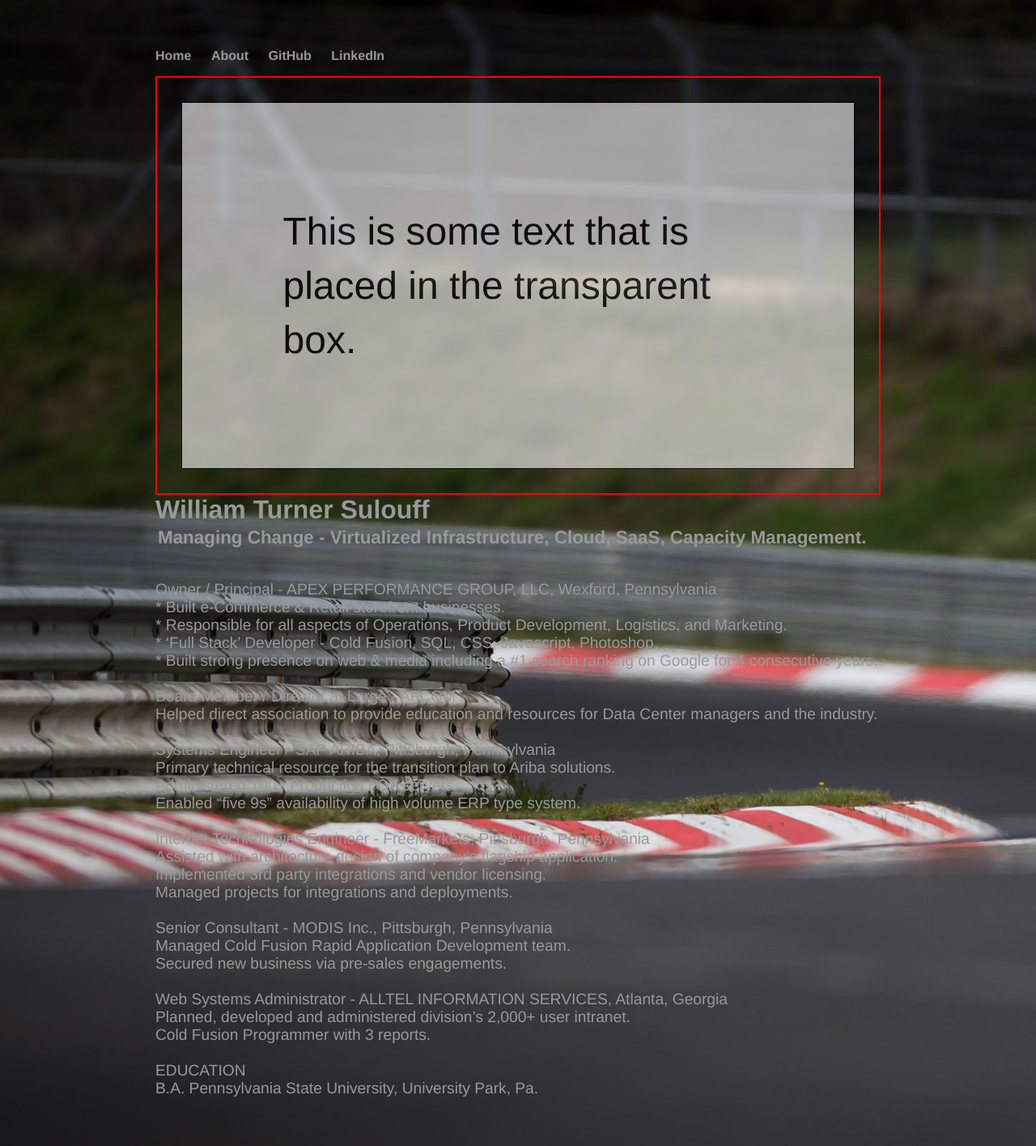
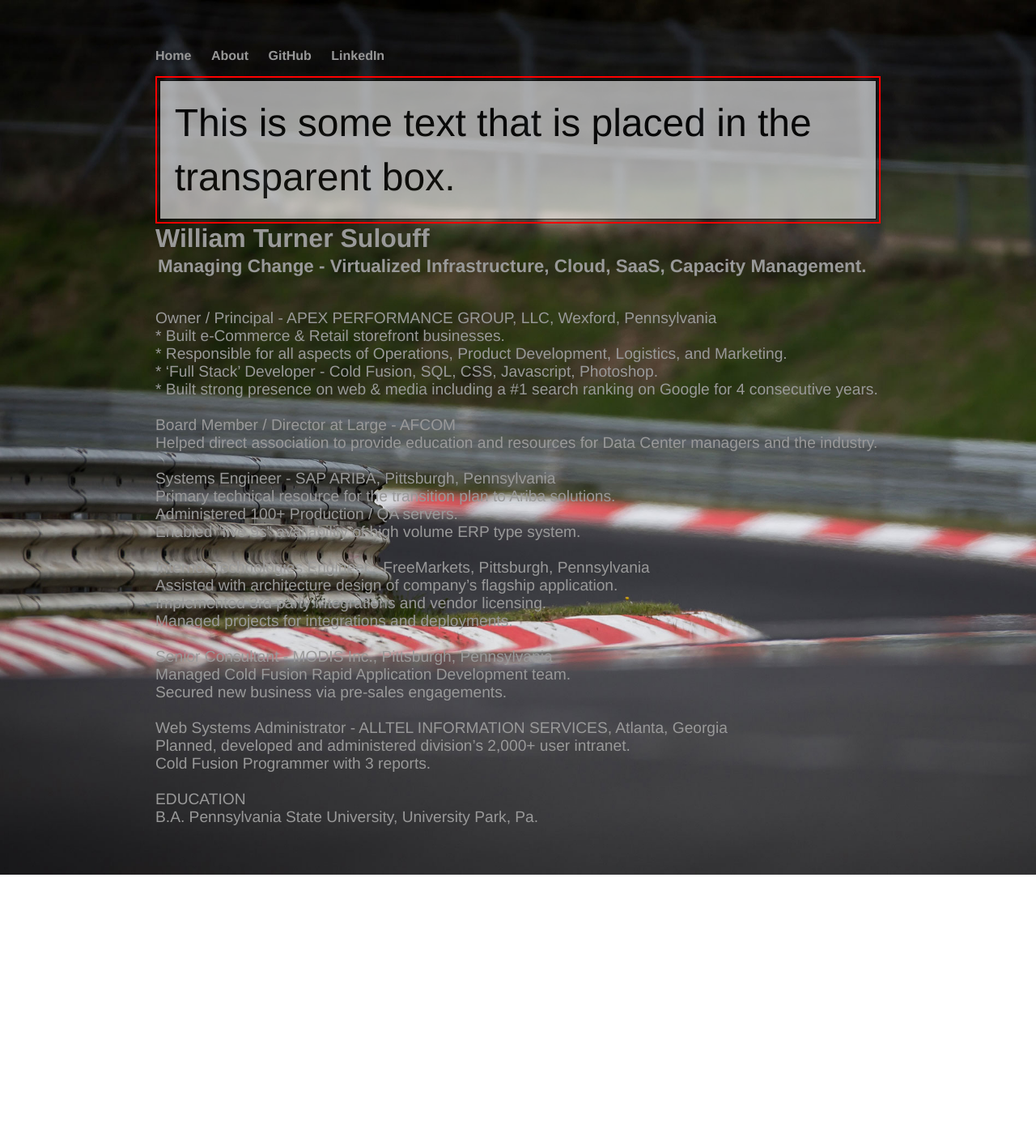
Before and after one commit to apex944/apex944.github.io, a Jekyll site: the page cv/index.html, which Jekyll copies as it is, in a window 1280 px wide. Shown: the whole page at 81% size. Built offline with Jekyll 4.4.1, drawn with Linux system fonts in a browser that asks for light colours; after the commit the page ends 1080 px from its top, so only the background shows below that.

Commit message:
updated cv2

```diff
--- a/cv/index.html
+++ b/cv/index.html
@@ -12,15 +12,15 @@
         }
 
         div.transbox {
-            margin: 30px;
+            margin: 3px;
             background-color: #ffffff;
             border: 1px solid black;
             opacity: 0.6;
-            filter: alpha(opacity=70); /* For IE8 and earlier */
+            filter: alpha(opacity=80); /* For IE8 and earlier */
         }
 
         div.transbox p {
-            margin: 15%;
+            margin: 2%;
             font-weight: normal;
             color: #000000;
         }
```
